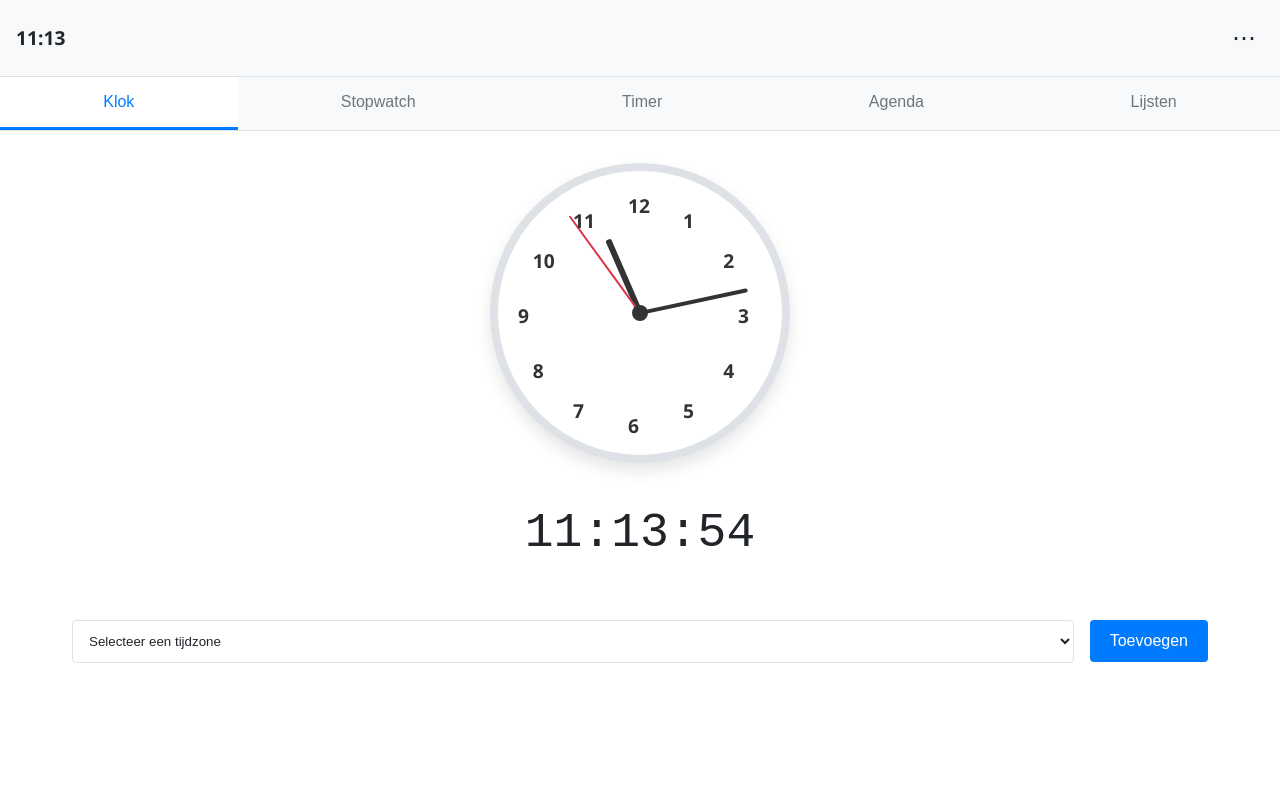
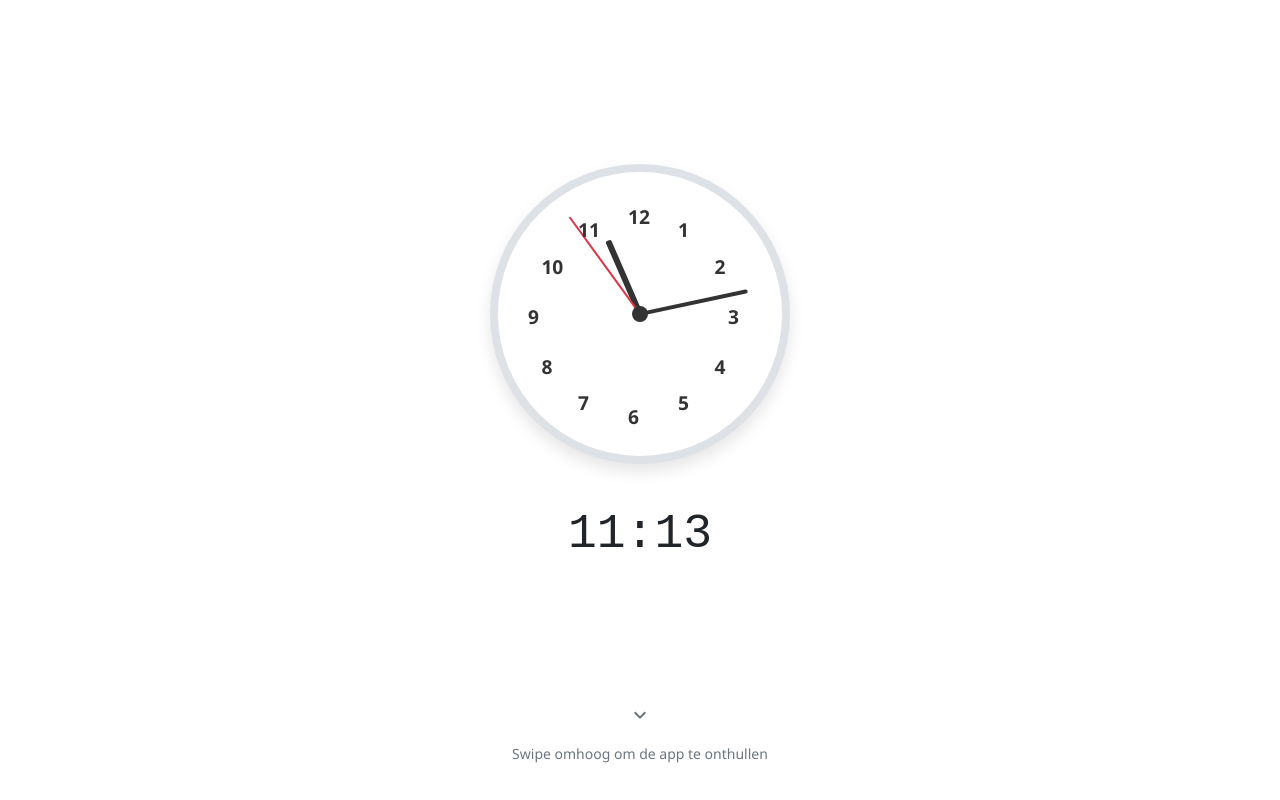
Before and after one commit to leonprincen/clock.github.io, a plain HTML site: page index.html in a window 1280 px wide. Drawn offline with Linux system fonts and the light colour scheme.

Commit message:
index.html

```diff
--- a/index.html
+++ b/index.html
@@ -3,7 +3,7 @@
 <head>
     <meta charset="UTF-8">
     <meta name="viewport" content="width=device-width, initial-scale=1.0">
-    <title>Responsieve Klok & Tijdbeheer</title>
+    <title>Klok App - Swipe om te onthullen</title>
     <style>
         * {
             margin: 0;
@@ -29,6 +29,7 @@
             --warning: #ffc107;
             --event-indicator: #dc3545;
             --today-highlight: #ffc107;
+            --header-height: 70px;
         }
 
         [data-theme="dark"] {
@@ -100,14 +101,69 @@
             background: var(--bg-primary);
             color: var(--text-primary);
             line-height: 1.6;
-            opacity: 0;
-            animation: fadeIn 0.8s ease-in-out forwards;
-            overflow-y: auto; /* Zorgt voor normale scroll */
-            -webkit-overflow-scrolling: touch; /* Soepel scrollen op iOS */
-        }
-
-        @keyframes fadeIn {
-            to { opacity: 1; }
+            overflow: hidden;
+            height: 100vh;
+            touch-action: pan-y;
+            position: relative;
+            transition: background-color 0.3s;
+        }
+
+        .initial-view {
+            height: 100vh;
+            display: flex;
+            flex-direction: column;
+            justify-content: center;
+            align-items: center;
+            position: absolute;
+            top: 0;
+            left: 0;
+            right: 0;
+            z-index: 1000;
+            background: var(--bg-primary);
+            transition: transform 0.5s cubic-bezier(0.175, 0.885, 0.32, 1.275);
+        }
+
+        .initial-view.hidden {
+            transform: translateY(-100%);
+        }
+
+        .swipe-indicator {
+            position: absolute;
+            bottom: 30px;
+            display: flex;
+            flex-direction: column;
+            align-items: center;
+            color: var(--text-secondary);
+            font-size: 14px;
+            animation: pulse 2s infinite;
+        }
+
+        @keyframes pulse {
+            0% { opacity: 0.5; transform: translateY(0); }
+            50% { opacity: 1; transform: translateY(-5px); }
+            100% { opacity: 0.5; transform: translateY(0); }
+        }
+
+        .swipe-indicator-icon {
+            width: 40px;
+            height: 40px;
+            margin-bottom: 8px;
+            display: flex;
+            justify-content: center;
+            align-items: center;
+        }
+
+        .swipe-indicator-icon svg {
+            width: 24px;
+            height: 24px;
+            fill: var(--text-secondary);
+        }
+
+        .content-container {
+            height: calc(100vh - var(--header-height));
+            overflow-y: auto;
+            padding-top: var(--header-height);
+            -webkit-overflow-scrolling: touch;
         }
 
         .header {
@@ -118,9 +174,12 @@
             flex-direction: column;
             align-items: center;
             gap: 1rem;
-            position: sticky;
+            position: fixed;
             top: 0;
+            left: 0;
+            right: 0;
             z-index: 100;
+            height: var(--header-height);
         }
 
         @media (min-width: 768px) {
@@ -197,6 +256,9 @@
             border-bottom: 1px solid var(--border);
             flex-wrap: wrap;
             transition: transform 0.3s ease;
+            position: sticky;
+            top: var(--header-height);
+            z-index: 99;
         }
 
         @media (max-width: 767px) {
@@ -478,7 +540,7 @@
             position: relative;
             box-shadow: 0 4px 8px var(--shadow);
             transition: transform 0.3s ease;
-            min-height: 220px; /* Voorkomt dat klokken te klein worden */
+            min-height: 220px;
             display: flex;
             flex-direction: column;
             justify-content: space-between;
@@ -1378,6 +1440,29 @@
     </style>
 </head>
 <body>
+    <!-- Initial view met alleen klok -->
+    <div class="initial-view" id="initialView">
+        <div class="main-clock-container">
+            <div class="analog-clock" id="initialAnalogClock">
+                <div class="clock-hand hour-hand" id="initialHourHand"></div>
+                <div class="clock-hand minute-hand" id="initialMinuteHand"></div>
+                <div class="clock-hand second-hand" id="initialSecondHand"></div>
+                <div class="clock-center"></div>
+            </div>
+            <div class="digital-time" id="initialDigitalTime"></div>
+        </div>
+        <div class="swipe-indicator" id="swipeIndicator">
+            <div class="swipe-indicator-icon">
+                <svg xmlns="http://www.w3.org/2000/svg" viewBox="0 0 24 24">
+                    <path d="M7.41,8.58L12,13.17L16.59,8.58L18,10L12,16L6,10L7.41,8.58Z"/>
+                </svg>
+            </div>
+            <div>Swipe omhoog om de app te onthullen</div>
+        </div>
+    </div>
+
+    <!-- Volledige app-inhoud -->
+    <div class="content-container" id="contentContainer">
         <div class="header">
             <div class="local-time" id="localTime"></div>
             <div class="settings-menu">
@@ -1537,6 +1622,7 @@
 
         <!-- Mobiele navigatie knop -->
         <button class="mobile-menu-btn" id="mobileMenuBtn">≡</button>
+    </div>
 
     <!-- Modal voor lijst bewerken -->
     <div class="edit-list-modal" id="editListModal">
@@ -1567,6 +1653,8 @@
         let todoLists = [];
         let currentListId = null;
         let editingListId = null;
+        let touchStartY = 0;
+        let isContentRevealed = false;
 
         // Kalender variabelen
         let calendarYear, calendarMonth;
@@ -1589,7 +1677,50 @@
 
             // Mobiele menu knop
             document.getElementById('mobileMenuBtn').addEventListener('click', toggleMobileMenu);
+
+            // Touch events voor swipe
+            document.addEventListener('touchstart', handleTouchStart, false);
+            document.addEventListener('touchmove', handleTouchMove, false);
+
+            // Scroll event voor desktop
+            document.addEventListener('wheel', handleWheel, { passive: false });
+
+            // Klik event om app te onthullen (voor desktop)
+            document.getElementById('initialView').addEventListener('click', revealContent);
         });
+
+        function handleTouchStart(e) {
+            touchStartY = e.touches[0].clientY;
+        }
+
+        function handleTouchMove(e) {
+            if (!touchStartY || isContentRevealed) return;
+
+            const touchY = e.touches[0].clientY;
+            const diffY = touchStartY - touchY;
+
+            if (diffY > 200) { // Swipe omhoog
+                revealContent();
+                e.preventDefault();
+            }
+        }
+
+        function handleWheel(e) {
+            if (isContentRevealed) return;
+
+            if (e.deltaY > 0) { // Scroll naar beneden
+                revealContent();
+                e.preventDefault();
+            }
+        }
+
+        function revealContent() {
+            if (isContentRevealed) return;
+
+            document.getElementById('initialView').classList.add('hidden');
+            document.body.style.overflow = 'auto';
+            isContentRevealed = true;
+        }
 
         function toggleMobileMenu() {
             const tabs = document.querySelector('.tabs');
@@ -1718,6 +1849,7 @@
                 hour12: false
             });
             document.getElementById('localTime').textContent = timeString;
+            document.getElementById('initialDigitalTime').textContent = timeString;
         }
 
         function formatTime(milliseconds) {
@@ -1741,6 +1873,7 @@
 
         // Klokken
         function initializeClocks() {
+            setupAnalogClock('initialAnalogClock');
             setupAnalogClock('mainAnalogClock');
             loadWorldClocks();
 
@@ -1757,7 +1890,7 @@
                 number.textContent = i;
 
                 const angle = (i * 30) - 90;
-                const radius = 110;
+                const radius = clockId === 'initialAnalogClock' ? 100 : 110;
                 const x = Math.cos(angle * Math.PI / 180) * radius;
                 const y = Math.sin(angle * Math.PI / 180) * radius;
 
@@ -1771,9 +1904,9 @@
         function updateClocks() {
             const now = new Date();
 
-            // Update hoofdklok
+            // Update hoofdklokken
+            updateAnalogClock('initialAnalogClock', now);
             updateAnalogClock('mainAnalogClock', now);
-            document.getElementById('mainDigitalTime').textContent = now.toLocaleTimeString('nl-NL');
 
             // Update wereldklokken
             worldClocks.forEach((worldClock, index) => {
```
Lines whose indentation alone changed are shown as unchanged.
